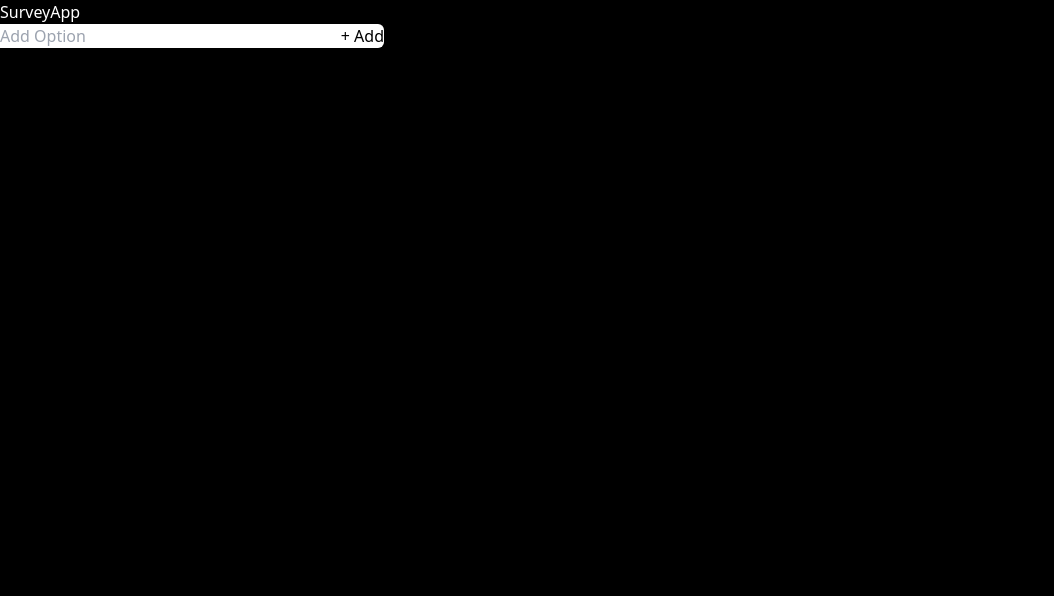
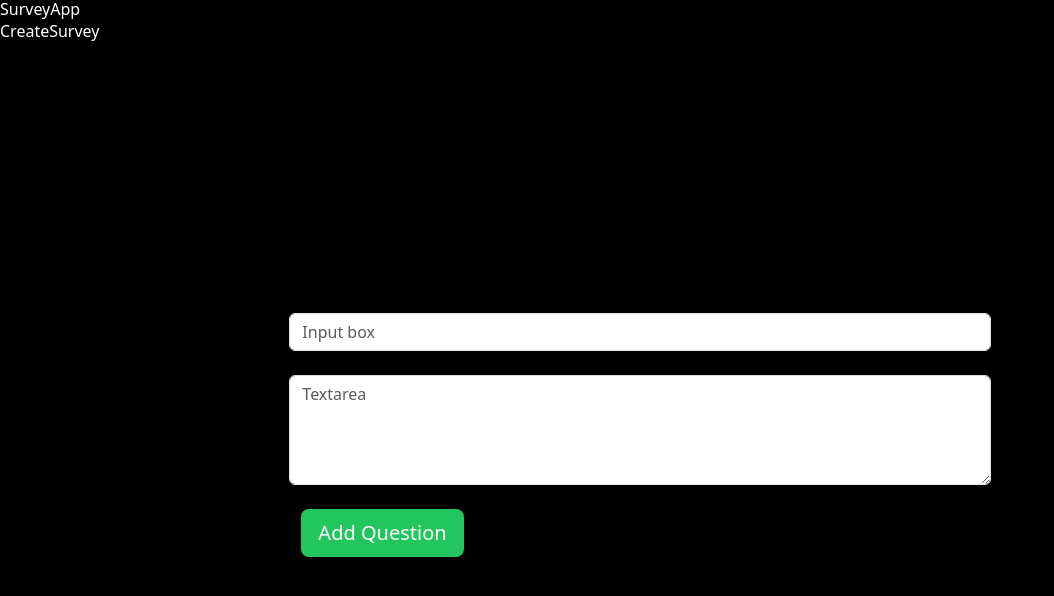
Before and after one commit to oussamaettaoui/Application-De-Sondage-Interactif, a React (Vite) app: page /CreateSurvey in a window 1280 px wide. Shown: the top 596 px of the page, without its empty margins (0-1054 px from the left). Built offline with nearby package versions, Linux system fonts and the light colour scheme.

Commit message:
CreateSurvey-Unfinished

```diff
--- a/package.json
+++ b/package.json
@@ -12,6 +12,7 @@
   "dependencies": {
     "@fortawesome/fontawesome-svg-core": "^6.5.2",
     "@react-icons/all-files": "^4.1.0",
+    "bootstrap": "^5.3.3",
     "react": "^18.2.0",
     "react-dom": "^18.2.0",
     "react-icons": "^5.2.1"
--- a/src/components/App/App.jsx
+++ b/src/components/App/App.jsx
@@ -1,4 +1,4 @@
-import Routes from "../Routes/Routes";
+import Routes from "../Routes/Routing";
 import NavBar from "../Header/NavBar";
 import { BrowserRouter } from "react-router-dom";
 
--- a/src/components/Home/CreateSurvey.jsx
+++ /dev/null
@@ -1,27 +0,0 @@
-import React, { useState } from 'react'
-import InputBox from '../components/InputBox'
-
-function CreateSurvey() {
-  const [option,setOption] = useState('')
-  const [options,setOptions] = useState([])
-  const addOption = ()=>{
-    const optionObj = {
-      id : Date.now(),
-      option : option.trim(),
-      count : 0
-    }
-    options.push(optionObj)
-    setOption('')
-  }
-  const removeOption = (id)=>{
-    const filteredOptions = options.filter(e=>e.id !== id)
-    setOptions(filteredOptions)
-  }
-  return (
-    <div>
-      <InputBox option={option} removeOption={removeOption} addOption={addOption} setOption={setOption} options={options}/>
-    </div>
-  )
-}
-
-export default CreateSurvey
--- a/src/components/Routes/routes.jsx
+++ b/src/components/Routes/Routing.jsx
@@ -3,12 +3,12 @@ import { Route, Routes as RouterRoutes } from 'react-router-dom'
 import Survey from '../Home/Survey'
 import HomePage from "../Home/HomePage"
 import SurveyForm from '../Home/SurveyForm'
-import CreateSurvey from '../Home/CreateSurvey'
+import CreateSurvey from '../create-survey/CreateSurvey'
 
 
 
 
-function Routes() {
+function Routing() {
   return (
     <RouterRoutes>
       <Route path="/" element={<HomePage />} />
@@ -19,4 +19,4 @@ function Routes() {
   )
 }
 
-export default Routes
+export default Routing
--- /dev/null
+++ b/src/components/create-survey/AddQuestion.jsx
@@ -0,0 +1,13 @@
+import React from 'react'
+
+function AddQuestion(props) {
+    const {addQsBox}=props
+
+  return (
+    <div className=''>
+        <button type="button" onClick ={addQsBox} className="btn btn-lg mb-3 me-2 add"  >Add Question</button>
+    </div>
+  )
+}
+
+export default AddQuestion
--- /dev/null
+++ b/src/components/create-survey/CreateSurvey.jsx
@@ -0,0 +1,60 @@
+import React, { useRef, useState } from 'react'
+import InputBox from './InputBox'
+import QuestionBox from './QuestionBox';
+import AddQuestion from './AddQuestion';
+
+function CreateSurvey() {
+  const [questionBox, setQuestionBox] = useState([<QuestionBox/>]);
+  const [option,setOption] = useState('')
+  const [options,setOptions] = useState([])
+  const [maxMsg,setMaxMsg] = useState(false);
+  const title = useRef()
+  const description = useRef()
+  const addQuestionBox=()=>{
+    setQuestionBox([...questionBox,<QuestionBox/>])
+  }
+  const addOption = ()=>{
+    const optionObj = {
+      id : Date.now(),
+      option : option.trim(),
+      count : 0
+    }
+    if(options.length === 4) return;
+    options.push(optionObj)
+    setOption('')
+  }
+  const removeOption = (id)=>{
+    const filteredOptions = options.filter(e=>e.id !== id)
+    setOptions(filteredOptions)
+  }
+  const handleSubmit = (e)=>{
+    e.preventDefault()
+    const survey = {
+      title : title.current.value
+
+    }
+    console.log(title.current.value);
+  }
+  return (
+    <div>
+      <div>CreateSurvey</div>
+      <div className="container min-vh-100 d-flex justify-content-center align-items-center ">
+        <form onSubmit={''}>
+          <div className="row row-l">
+              <input name='title' className="form-control mb-4" placeholder="Input box" type="text" ref={title} />
+              <textarea name ='description' className="form-control mb-4" placeholder="Textarea" rows="4" ref={description}></textarea>
+              {questionBox.map((e,i)=>{
+                return (
+                  <div key={i}>{e}</div>
+                )
+              })}
+              <AddQuestion addQuestionBox={addQuestionBox}/>
+          </div>
+        </form>
+      </div>
+      {/* <InputBox option={option} removeOption={removeOption} addOption={addOption} setOption={setOption} options={options}/> */}
+    </div>
+  )
+}
+
+export default CreateSurvey
--- /dev/null
+++ b/src/components/create-survey/QuestionBox.jsx
@@ -0,0 +1,11 @@
+import React from 'react'
+
+function QuestionBox() {
+  return (
+    <div className=''>
+
+    </div>
+  )
+}
+
+export default QuestionBox
--- a/src/index.css
+++ b/src/index.css
@@ -37,3 +37,6 @@ body{
 .closeIcon{
   @apply text-xl text-gray-500
 }
+.add{
+  @apply bg-green-500 hover:bg-green-600 text-white
+}
--- a/src/main.jsx
+++ b/src/main.jsx
@@ -1,6 +1,7 @@
 import React from 'react'
 import ReactDOM from 'react-dom/client'
 import App from './components/App/App'
+import "bootstrap/dist/css/bootstrap.min.css";
 import './index.css'
 
 ReactDOM.createRoot(document.getElementById('root')).render(
```
Also changed, not shown: src/components/create-survey/InputBox.jsx (renamed from src/components/components/InputBox.jsx), 1 other file (tests, documents, lock files or other folders).
